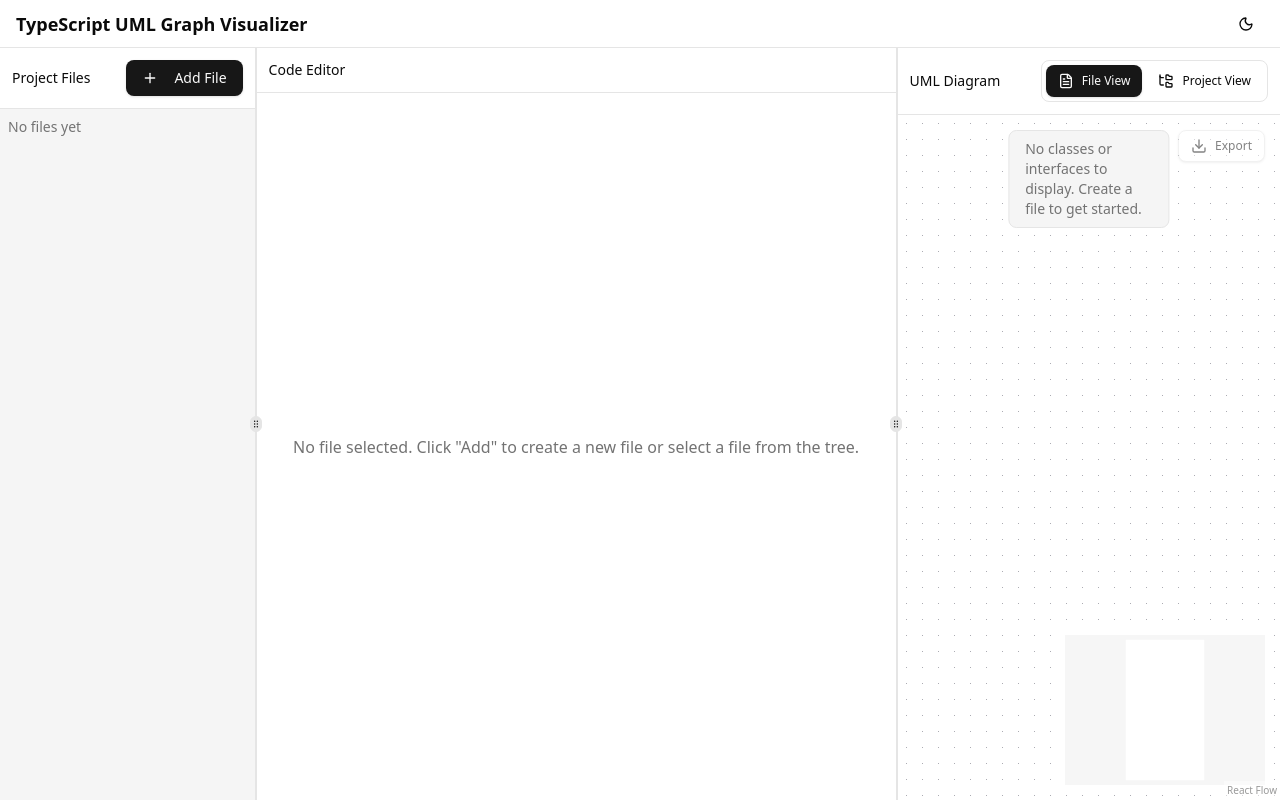
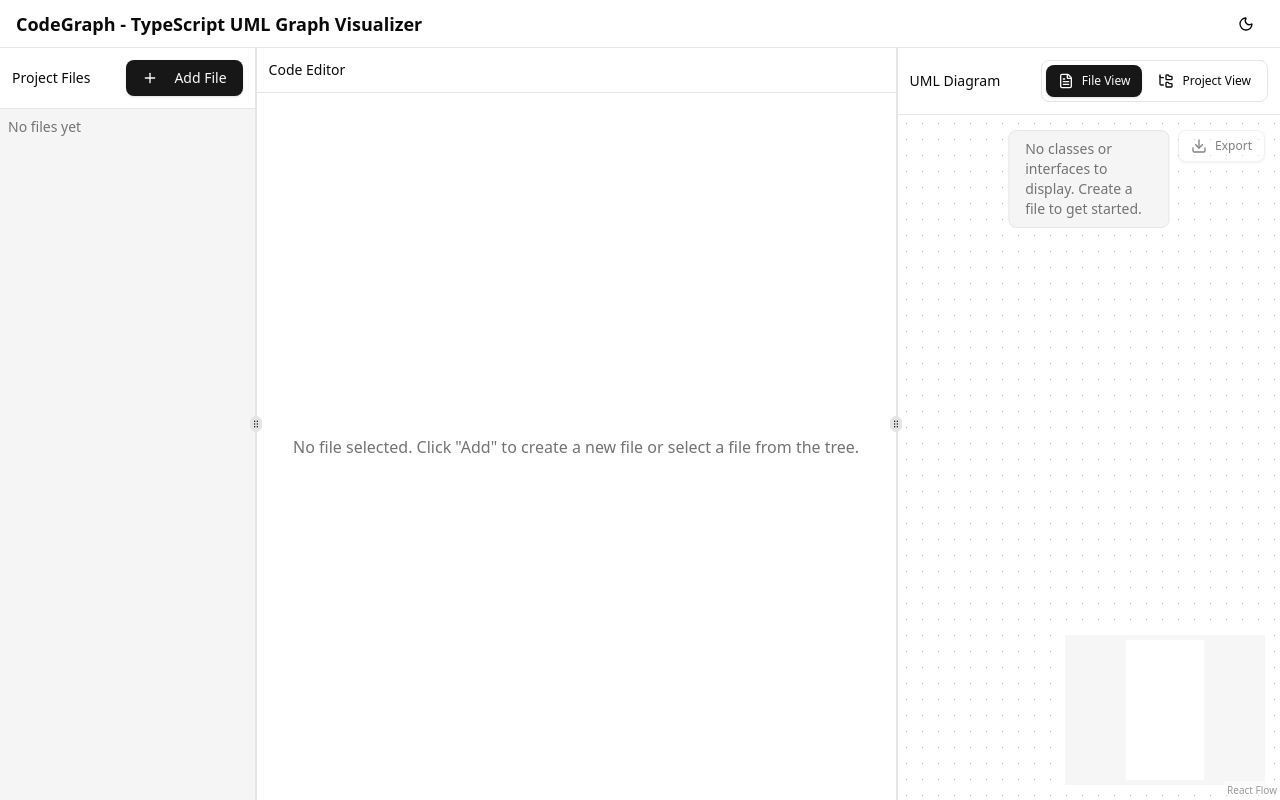
Before and after one commit to mkluszczynski/code-graph, a React (Vite) app in the folder frontend/: page / in a window 1280 px wide. Built offline with nearby package versions, Linux system fonts and the light colour scheme.

Commit message:
ref: Changed title

```diff
--- a/frontend/index.html
+++ b/frontend/index.html
@@ -5,7 +5,7 @@
   <meta charset="UTF-8" />
   <link rel="icon" type="image/svg+xml" href="/vite.svg" />
   <meta name="viewport" content="width=device-width, initial-scale=1.0" />
-  <title>code-graph</title>
+  <title>CodeGraph - TypeScript UML Graph Visualizer</title>
 </head>
 
 <body>
--- a/frontend/src/App.tsx
+++ b/frontend/src/App.tsx
@@ -70,7 +70,7 @@ function App() {
         {/* Header */}
         <header className="h-12 flex items-center justify-between px-4 border-b">
           <h1 className="text-lg font-semibold">
-            TypeScript UML Graph Visualizer
+            CodeGraph - TypeScript UML Graph Visualizer
           </h1>
           <ThemeToggle />
         </header>
--- a/frontend/src/diagram-visualization/DiagramRenderer.tsx
+++ b/frontend/src/diagram-visualization/DiagramRenderer.tsx
@@ -338,7 +338,7 @@ const DiagramRendererInternal: React.FC<DiagramRendererProps> = ({
                     nodeStrokeWidth={3}
                     pannable
                     zoomable
-                    className="!bg-background !border-border"
+                    className="bg-background! border-border!"
                 />
 
                 {/* Export button panel */}
```
